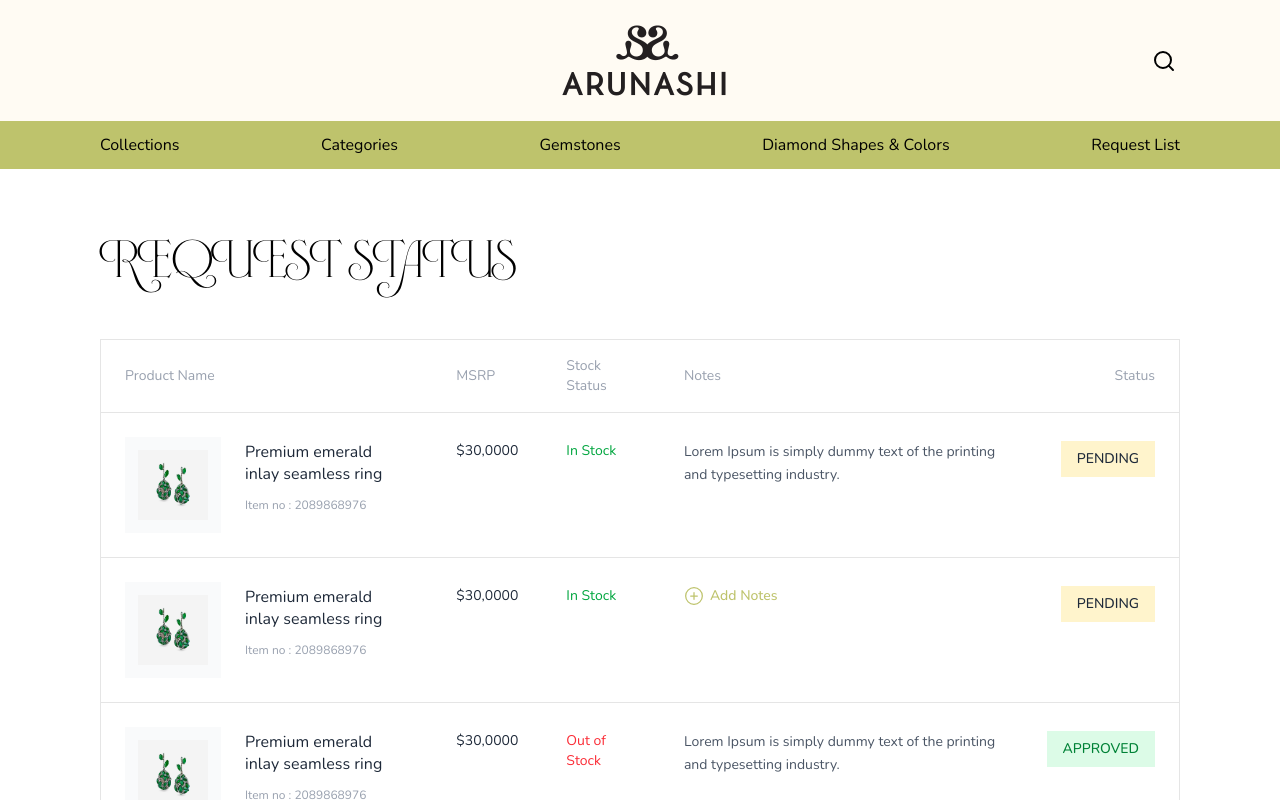
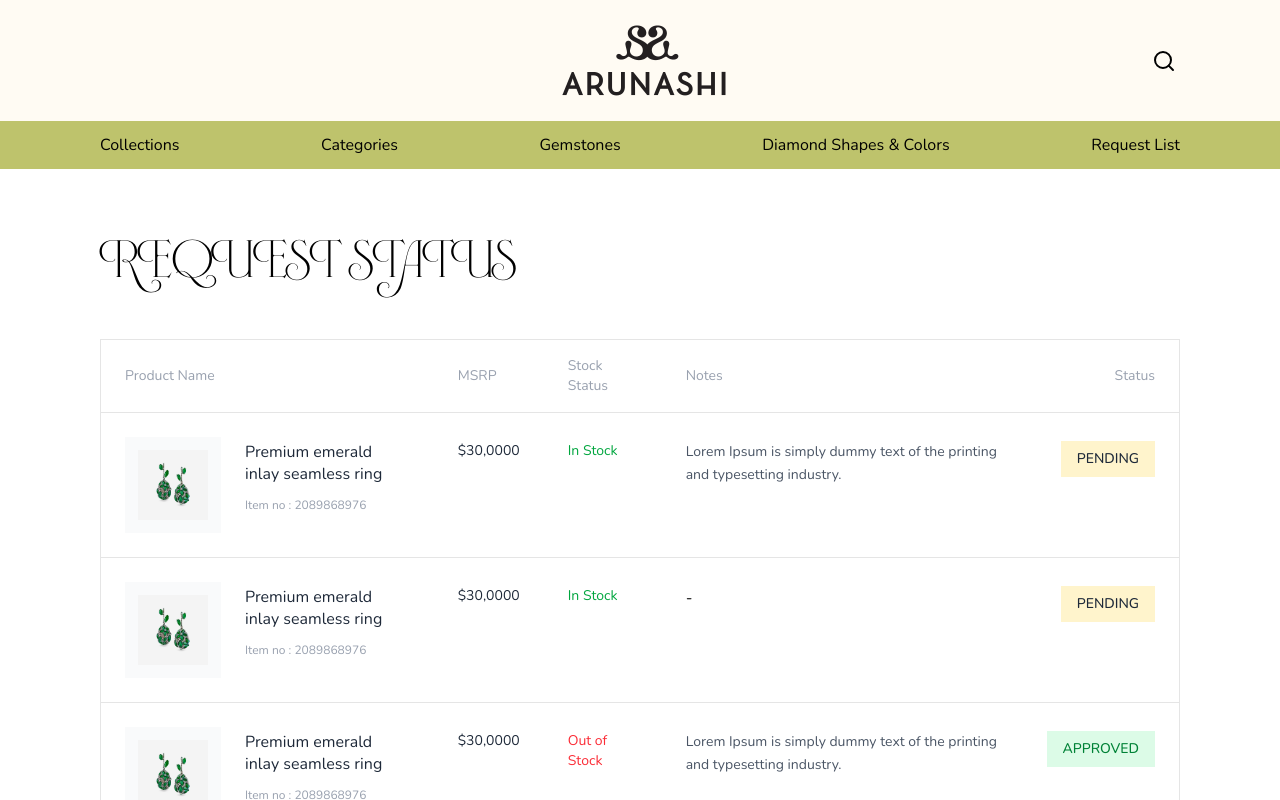
Before and after one commit to Sayan-97/arunashi, a Next.js app: page /request-status in a window 1280 px wide. Shown: the top 800 px of the page. Built offline with nearby package versions, Linux system fonts and the light colour scheme.

Commit message:
chore: fixed hamburger menu

```diff
--- a/app/(main)/request-status/page.tsx
+++ b/app/(main)/request-status/page.tsx
@@ -1,4 +1,3 @@
-import { PlusCircle } from "lucide-react";
 import Image from "next/image";
 import ContactUs from "@/components/layout/contact-us";
 import { Button } from "@/components/ui/button";
@@ -88,16 +87,7 @@ export default function RequestStatus() {
                               {product.notes}
                             </p>
                           ) : (
-                            <Button
-                              variant="ghost"
-                              className="text-highlight p-0 h-auto hover:bg-transparent"
-                            >
-                              <PlusCircle
-                                className="size-5"
-                                strokeWidth={1.5}
-                              />
-                              <span className="text-sm">Add Notes</span>
-                            </Button>
+                            <p>-</p>
                           )}
                         </div>
                       </td>
@@ -161,13 +151,14 @@ export default function RequestStatus() {
                     </div>
                   </div>
 
-                  {product.notes && (
-                    <div className="pt-1">
-                      <p className="text-sm text-gray-600 leading-relaxed">
-                        Notes: {product.notes}
-                      </p>
-                    </div>
-                  )}
+                  <div className="pt-1">
+                    <p className="text-sm text-gray-600 leading-relaxed">
+                      Notes:{" "}
+                      {product.notes || (
+                        <span className="text-highlight">-</span>
+                      )}
+                    </p>
+                  </div>
                 </div>
               );
             })}
--- a/components/layout/header.tsx
+++ b/components/layout/header.tsx
@@ -9,6 +9,7 @@ import AppLogo from "@/public/app-logo.png";
 import { Button } from "../ui/button";
 import {
   Sheet,
+  SheetClose,
   SheetContent,
   SheetHeader,
   SheetTitle,
@@ -31,13 +32,14 @@ function HamburgerMenu() {
           </SheetHeader>
           <nav className="flex flex-col gap-6 mt-8 ml-4">
             {navLinks.map((link) => (
+              <SheetClose key={link.label} asChild>
                 <Link
-                key={link.label}
                   href={link.href}
                   className="text-4xl font-fleur font-medium hover:text-gray-600 transition-colors"
                 >
                   {link.label}
                 </Link>
+              </SheetClose>
             ))}
           </nav>
         </SheetContent>
```
Lines whose indentation alone changed are shown as unchanged.
